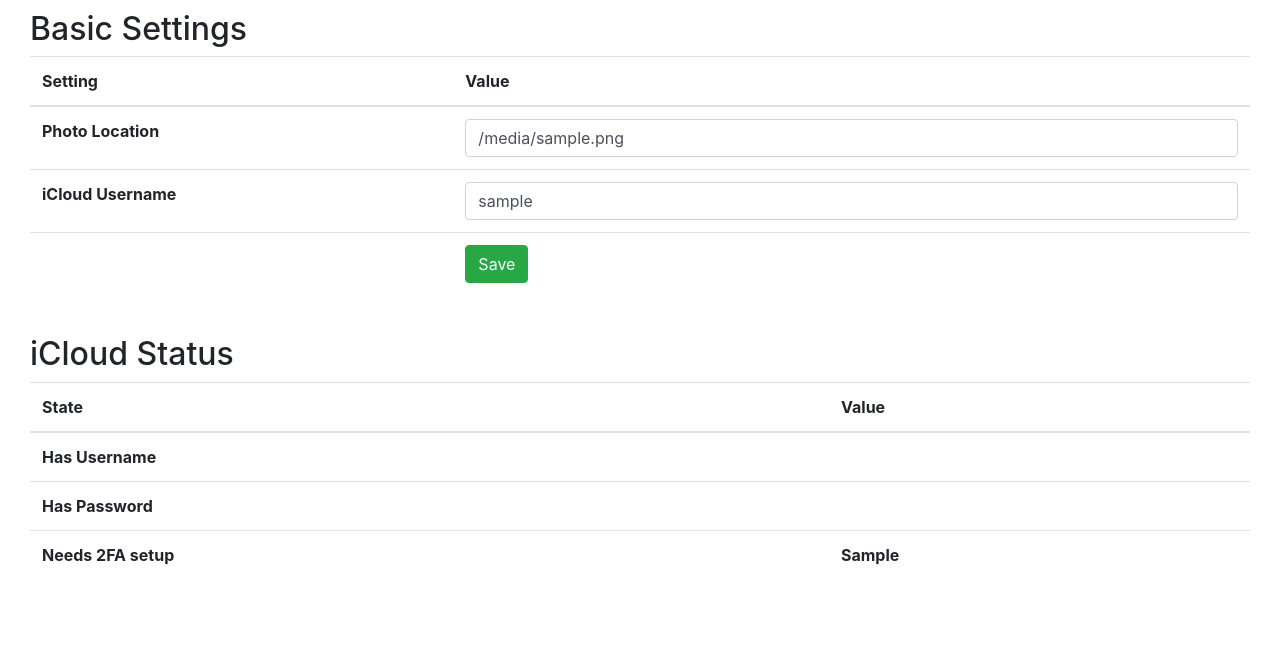
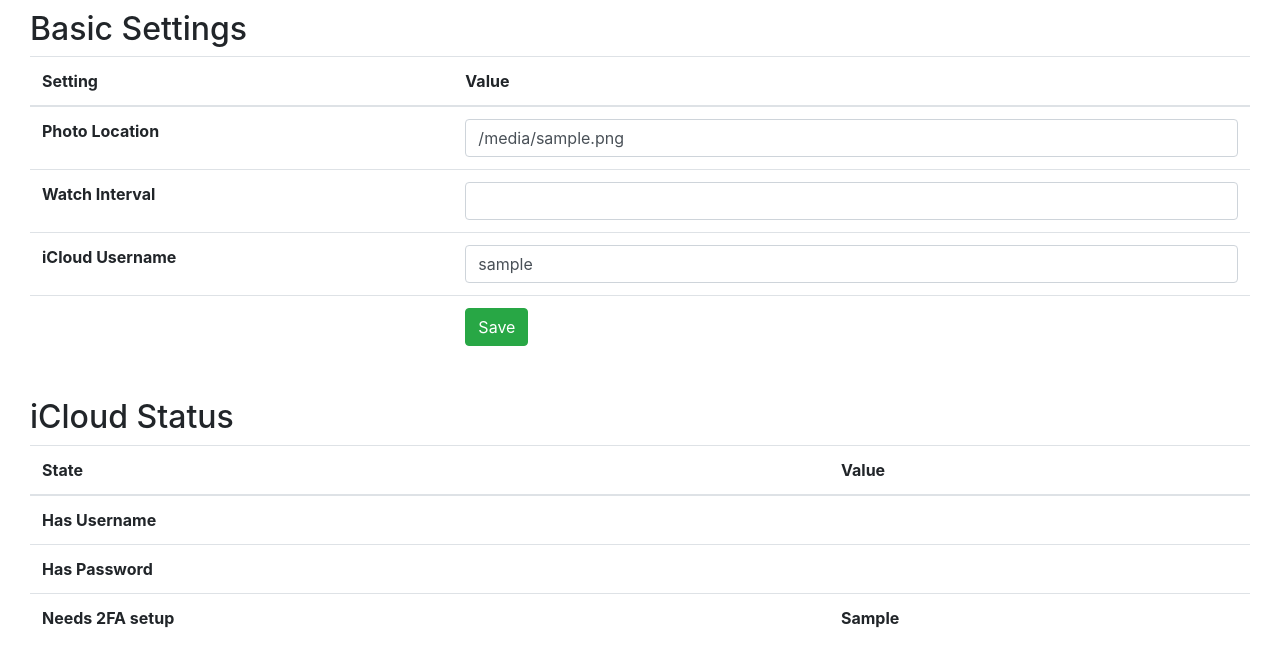
Before and after one commit to Tomcuzz/icloud-photo-display, a Flask app: template src/templates/settings.html in a window 1280 px wide. Shown: the part 56-723 px from the top of the page. Run offline with Flask 3, Linux system fonts and the light colour scheme; the template is opened without the code that fills it: most values are stand-ins (such as "Sample title", 1, 10 or a date in 2020); lists and menus that the app fills with data are empty; parts of the project's set-up code (start-up, migrations or seed data) failed here and were passed over; some libraries are stand-ins or nearby versions.

Commit message:
Remove unused enviroment veriables and add watch interval to settings

```diff
--- a/src/helpers/settings.py
+++ b/src/helpers/settings.py
@@ -7,6 +7,7 @@ class Settings(object):
         self.working_dir = working_dir
         self.config_file = working_dir + "/" + config_file
         self.photo_location = working_dir + "/photos"
+        self.watch_interval = 3600
         self.loggedin = False
         self.username = ""
         self.load_settings()
@@ -17,6 +18,7 @@ class Settings(object):
             file = open(self.config_file, encoding="utf-8")
             data = json.load(file)
             self.photo_location = data['photo_location']
+            self.watch_interval = data['watch_interval']
             self.loggedin = data['logged_in']
             self.username = data['username']
         except Exception as error:
@@ -27,8 +29,9 @@ class Settings(object):
         try:
             settings_dict = {
                 'photo_location': self.photo_location,
+                'watch_interval': self.watch_interval
                 'logged_in': self.loggedin,
-                'username': self.username
+                'username': self.username,
             }
             settings_json = json.dumps(settings_dict)
             file = open(self.config_file,"w", encoding="utf-8")
--- a/src/pages/settings_page.py
+++ b/src/pages/settings_page.py
@@ -10,9 +10,11 @@ def add_settings_pages(app, configs:Settings, icloud_helper:ICloud):
         """ Settings Page """
         if (request.method == 'POST' and
             request.form['photo_location'] != "" and
+            request.form['watch_interval'] != "" and
             request.form['user'] != "" and
             request.form['pass'] != ""):
             configs.photo_location = request.form['photo_location']
+            configs.watch_interval = request.form['watch_interval']
             if configs.username != request.form['user']:
                 configs.username = request.form['user']
                 configs.save_settings()
--- a/src/templates/settings.html
+++ b/src/templates/settings.html
@@ -15,6 +15,10 @@
 		    <tr>
 				<th scope="row">Photo Location</th>
                 <th scope="row"><input class="form-control" type="text" name="photo_location" value="{{ Configs.photo_location }}"></th>
+            </tr>
+			<tr>
+				<th scope="row">Watch Interval</th>
+                <th scope="row"><input class="form-control" type="number" name="watch_interval" value="{{ Configs.watch_interval }}"></th>
             </tr>
 		    <tr>
 				<th scope="row">iCloud Username</th>
```
Also changed, not shown: 1 other file.
